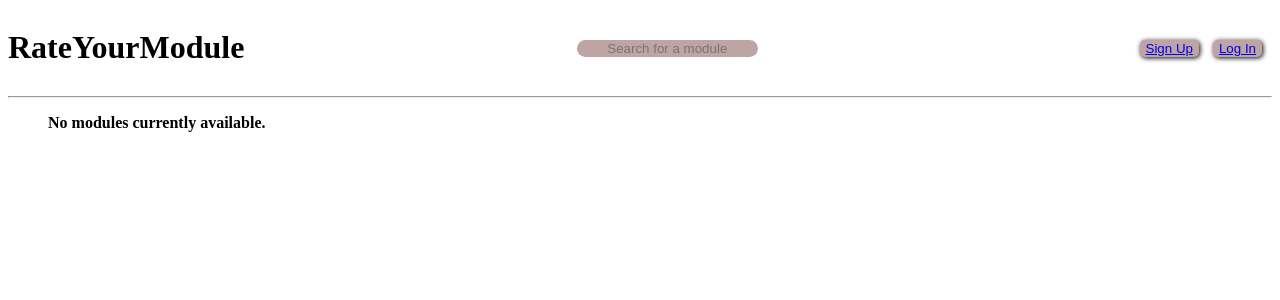
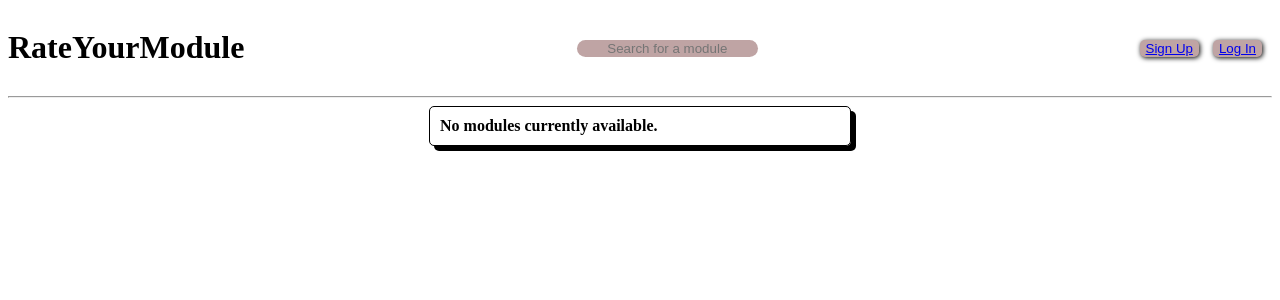
Before and after one commit to Lewis-Cramb/wad2-team-project, a Django app: page /modules/ in a window 1280 px wide. Shown: the top 300 px of the page. Run offline with Django 3.2, Linux system fonts and the light colour scheme; data that the repository does not hold is empty.

Commit message:
ADD: Module page css - note I did get slightly carried away with module/rating adding

```diff
--- /dev/null
+++ b/static/CSS/modules.css
@@ -0,0 +1,30 @@
+/* tags */
+
+main{
+    display:flex ;
+    justify-content:center ;
+}
+
+
+
+/* ids (#) */
+
+#modules{
+    padding:10px ;
+    display:flex ;
+    flex-direction:column ;
+    width:400px ;
+    gap:20px ;
+    justify-content:center ;
+    border-radius:5px ;
+    box-shadow:5px 5px ;
+    border:1px solid black ;
+}
+
+/* classes (.) */
+
+/* mutli/descendant selectors */
+p, a{
+    display:inline ;
+    margin:0px ;
+}
--- a/static/JS/moduleScript.js
+++ b/static/JS/moduleScript.js
@@ -15,7 +15,7 @@ function hideEdit(){
 }
 
 function registerEvent(event){
-    if (event.target.id == "addBttn" | event.target.closest('#add')) {
+    if (event.target.id == "addBttn" || event.target.closest('#add')) {
         return hideEdit() ;
     } else if (event.target.id == "editBttn" || event.target.closest('#edit')){
         return hideAdd() ;
--- a/templates/index.html
+++ b/templates/index.html
@@ -33,7 +33,6 @@
             <strong>There are no modules present.</strong>
         {% endif %}
     </div>
-    <a href = "{% url 'rateyourmodule:add_module' %}"> Add Module </a>
 </div>
 
 <a href="{% url 'rateyourmodule:modules' %}" id="modsBttn"><button>View All Modules</button></a>
--- a/templates/module.html
+++ b/templates/module.html
@@ -14,12 +14,12 @@
             <div id="module-heading">
                 <h1>{{ module.short_name }}</h1>
                 <h2>{{ module.full_name }}</h2>
+                {% if user.is_authenticated %}
+                    <button id="addBttn" onclick="showAdd()">Add review</button>
+                {% endif %}
                 {% if reviews %}
                     <h2>Average Rating: {{ module.rating }} / 5</h2>
             </div>
-                {% if user.is_authenticated and user not in reviews.student %}
-                    <button id="addBttn" onclick="showAdd()">Add review</button>
-                {% endif %}
                 {% for review in reviews %}
                     <div class = "individ-review">
                         {{ reivew.pk }}
--- a/templates/modules.html
+++ b/templates/modules.html
@@ -1,20 +1,25 @@
 {% extends 'base.html' %}
+{% load staticfiles %}
 
 {% block title_block %}
     Modules
 {% endblock %}
+{% block css_block %}
+<link rel="stylesheet" href="{% static 'CSS/modules.css' %}">
+{% endblock %}
 
 {% block body_block %}
-<ul>
+<main>
+    <div id="modules">
         {% if modules %}
             {% for m in modules %}
-        <li>
-            <a href="{% url 'rateyourmodule:show_module' m.moduleID %}">{{ m.full_name }}</a>
-        </li>
+                <p>{{ m.short_name }}:</p><a href="{% url 'rateyourmodule:show_module' m.moduleID %}">{{ m.full_name }}</a>
+                <br />
             {% endfor %}
         {% else %}
             <strong>No modules currently available.</strong>
         {% endif %}
+    </div>
+</main>
 
 {% endblock %}
-</ul>
```
Lines whose indentation alone changed are shown as unchanged.
